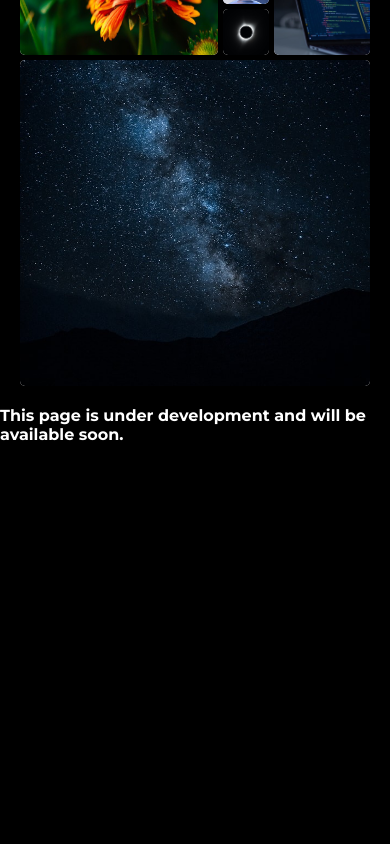
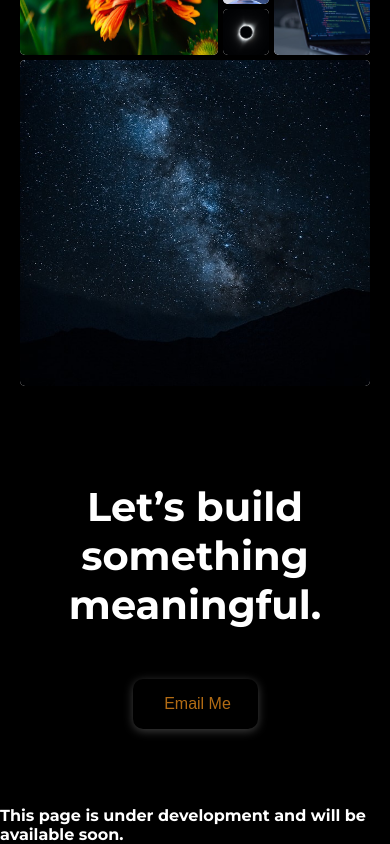
Before and after one commit to abhisekmohantychinua/mohantyabhisek.portfolio, an Angular app: page / in a window 390 px wide. Shown: the part 4528-5372 px from the top of the page. Before the commit the page ends 4972 px from the top, so only its background shows below. Built offline with nearby package versions, Linux system fonts and the light colour scheme.

Commit message:
Feature:  - Added 'Call To Action' section. Fix:  - Now the 'cta-btn' is responsive. No need to override it in different features.

```diff
--- a/src/app/app.component.html
+++ b/src/app/app.component.html
@@ -6,5 +6,6 @@
   <app-projects></app-projects>
   <app-about-me></app-about-me>
   <app-philosophy></app-philosophy>
+  <app-cta></app-cta>
   <h4>This page is under development and will be available soon.</h4>
 </main>
--- a/src/app/app.component.ts
+++ b/src/app/app.component.ts
@@ -4,10 +4,11 @@ import {NavbarComponent} from './components/navbar/navbar.component';
 import {ProjectsComponent} from './features/projects/projects.component';
 import {AboutMeComponent} from './features/about-me/about-me.component';
 import {PhilosophyComponent} from './features/philosophy/philosophy.component';
+import {CtaComponent} from './features/cta/cta.component';
 
 @Component({
   selector: 'app-root',
-  imports: [HeroComponent, NavbarComponent, ProjectsComponent, AboutMeComponent, PhilosophyComponent],
+  imports: [HeroComponent, NavbarComponent, ProjectsComponent, AboutMeComponent, PhilosophyComponent, CtaComponent],
   templateUrl: './app.component.html',
   styleUrl: './app.component.scss'
 })
--- /dev/null
+++ b/src/app/features/cta/cta.component.html
@@ -0,0 +1,4 @@
+<section class="cta" id="call_to_action">
+  <h1 class="cta-text">Let’s build something meaningful.</h1>
+  <app-cta-btn/>
+</section>
--- a/src/theme/dark/components/_cta-btn.scss
+++ b/src/theme/dark/components/_cta-btn.scss
@@ -14,6 +14,9 @@
   box-shadow: 0 2px 10px $primary-25;
   cursor: pointer;
   transition: box-shadow 300ms linear, border-radius 300ms linear;
+  @include breakpoint(small) {
+    border-radius: 10px;
+  }
 
   &-icon {
     width: 0;
--- /dev/null
+++ b/src/theme/dark/features/_cta.scss
@@ -0,0 +1,18 @@
+@use "../util" as *;
+
+.cta {
+  min-height: 400px;
+  display: flex;
+  flex-direction: column;
+  justify-content: center;
+  align-items: center;
+  padding: 20px;
+  gap: 50px;
+
+  &-text {
+    font-size: fs(xl);
+    font-weight: fw(bold);
+    text-align: center;
+  }
+
+}
--- a/src/theme/dark/features/_hero.scss
+++ b/src/theme/dark/features/_hero.scss
@@ -49,7 +49,6 @@
     margin: 20px 0;
     @include breakpoint(medium) {
       margin: 40px 0;
-      border-radius: 10px;
     }
   }
 
--- a/src/theme/dark/features/_index.scss
+++ b/src/theme/dark/features/_index.scss
@@ -2,3 +2,4 @@
 @forward "projects";
 @forward "about-me";
 @forward "philosophy";
+@forward "cta";
```
Also changed, not shown: src/app/features/cta/cta.component.ts (added, +14 -0 lines), src/app/features/cta/cta.component.scss (added), 1 other file (tests, documents, lock files or other folders).
